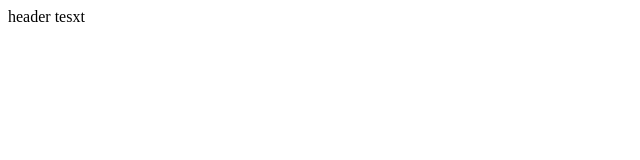
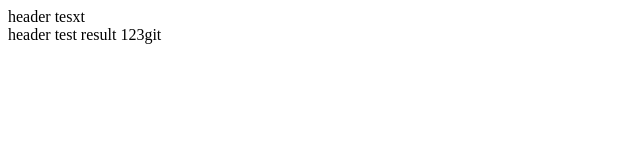
Before and after one commit to jnilashini/NextJSTraining, a plain HTML site: page header.html in a window 1280 px wide. Shown: the whole page, without its empty margins (0-640 px from the left). Drawn offline with Linux system fonts and the light colour scheme.

Commit message:
new code

```diff
--- a/header.html
+++ b/header.html
@@ -1,5 +1,6 @@
 <html>
 
 <header>header tesxt</header>
+header test result 123git
 
 </html>
```
